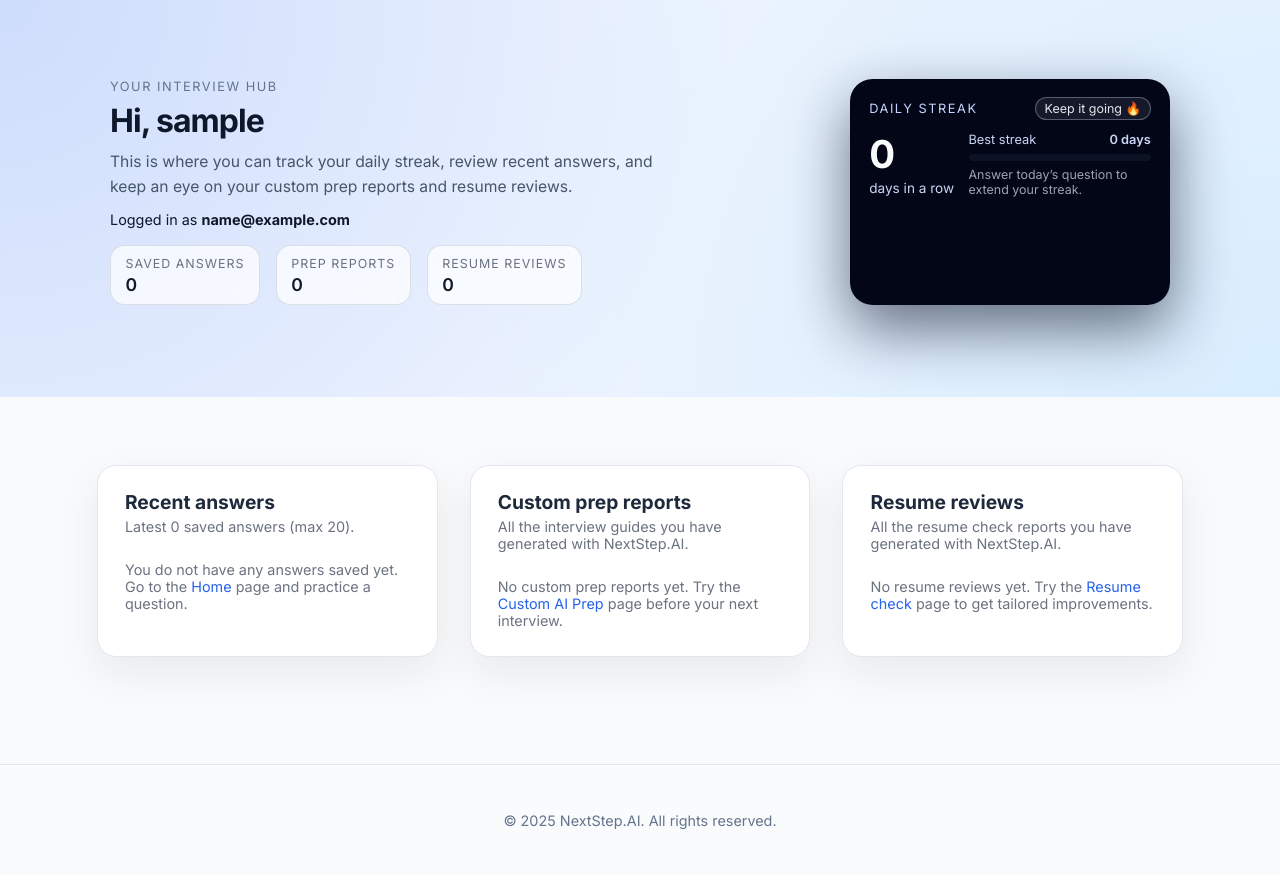
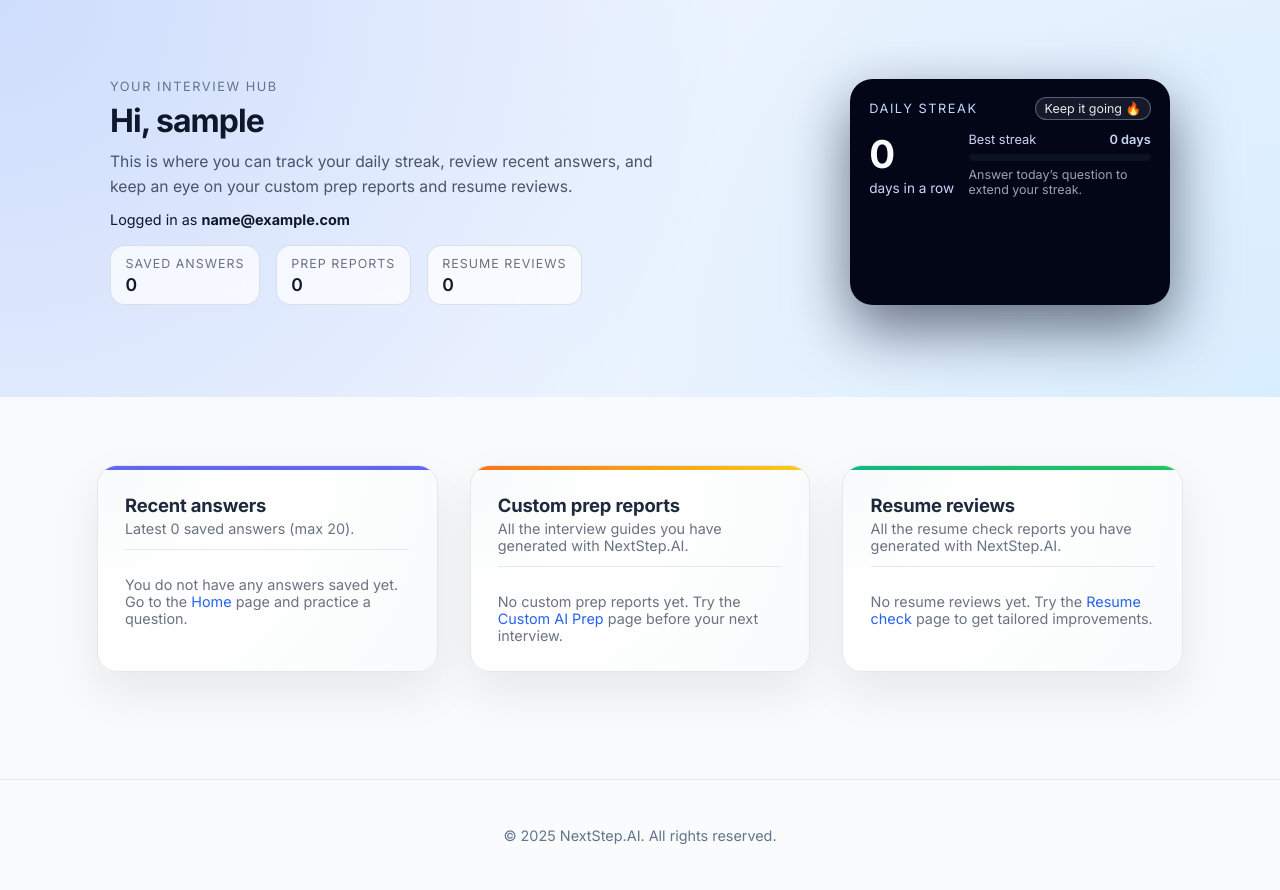
Before and after one commit to fabio-pecora/NextStep.AI, a Flask app: page /profile in a window 1280 px wide. Shown: the part 65-955 px from the top of the page. Before the commit the page ends 895 px from the top, so only its background shows below. Run offline with Flask 3, Linux system fonts and the light colour scheme; the visitor is signed in with stand-in values (Sample User, id 1); data comes from the database, SQL or seed files in the repository; data that the repository does not hold is empty; some libraries are stand-ins or nearby versions.

Commit message:
profile page

```diff
--- a/static/css/profile.css
+++ b/static/css/profile.css
@@ -7,7 +7,7 @@
 }
 
 /* ===========================
-   HERO SECTION (unchanged)
+   HERO SECTION
    =========================== */
 
 .profile-hero {
@@ -238,12 +238,11 @@
   background: #f9fafb;
 }
 
-/* Make the shell a bit wider on this page only */
 .profile-body .app-shell {
   max-width: 1240px;
 }
 
-/* Three equal columns in one row, well distributed */
+/* Three equal cards */
 .profile-grid {
   display: grid;
   grid-template-columns: repeat(3, minmax(0, 1fr));
@@ -251,16 +250,39 @@
   align-items: stretch;
 }
 
-/* Shared card style, stretched to equal height */
+/* Shared card style, premium feel */
 .profile-card {
-  border-radius: 1.2rem;
-  background: #ffffff;
+  position: relative;
+  border-radius: 1.25rem;
+  background: radial-gradient(circle at top left, #f9fafb 0, #ffffff 40%, #f9fafb 100%);
   border: 1px solid #e2e8f0;
-  box-shadow: 0 16px 40px rgba(15, 23, 42, 0.07);
+  box-shadow: 0 20px 45px rgba(15, 23, 42, 0.08);
   padding: 1.5rem 1.7rem 1.7rem;
   height: 100%;
   display: flex;
   flex-direction: column;
+  overflow: hidden;
+}
+
+/* Colored top accent */
+.profile-card::before {
+  content: "";
+  position: absolute;
+  left: 0;
+  right: 0;
+  top: 0;
+  height: 4px;
+  border-radius: 1.25rem 1.25rem 0 0;
+  background: #6366f1;
+}
+
+/* Different accent per card */
+.profile-reports-card::before {
+  background: linear-gradient(to right, #f97316, #facc15);
+}
+
+.profile-resume-card::before {
+  background: linear-gradient(to right, #10b981, #22c55e);
 }
 
 /* Card headers */
@@ -270,18 +292,28 @@
   justify-content: space-between;
   align-items: flex-start;
   gap: 1rem;
-  margin-bottom: 1rem;
+  margin: 0 0 1rem;
+  padding-top: 0.25rem;
+  border-bottom: 1px solid #e5e7eb;
+  padding-bottom: 0.75rem;
 }
 
 .profile-card-header h2 {
   margin: 0 0 0.25rem;
-  font-size: 1.2rem;
+  font-size: 1.15rem;
+  letter-spacing: -0.01em;
 }
 
 .profile-card-subtitle {
   margin: 0;
   font-size: 0.9rem;
   color: #6b7280;
+}
+
+/* Make lists fill card height */
+.profile-card .answers-list,
+.profile-card .reports-list {
+  margin-top: 0.2rem;
 }
 
 /* ===========================
@@ -291,7 +323,7 @@
 .answers-list {
   position: relative;
   margin: 0;
-  padding: 0 0 0 1.4rem; /* space for timeline line */
+  padding: 0 0 0 1.4rem;
   list-style: none;
 }
 
@@ -307,7 +339,7 @@
   opacity: 0.9;
 }
 
-/* Each answer item */
+/* Each item */
 .profile-list-item {
   position: relative;
   border-radius: 1rem;
@@ -515,6 +547,22 @@
   outline-offset: 2px;
 }
 
+/* Resume card specific hover accent */
+.profile-resume-card .profile-list-item:hover {
+  background: #eefdfc;
+  border-color: #5eead4;
+  box-shadow: 0 10px 24px rgba(45, 212, 191, 0.2);
+  transform: translateY(-1px);
+}
+
+.profile-resume-card .profile-report-title {
+  color: #0f766e;
+}
+
+.profile-resume-card .profile-report-hint {
+  color: #0d9488;
+}
+
 /* ===========================
    Responsive tweaks
    =========================== */
@@ -603,20 +651,3 @@
   background: #fff7ed;
   border: 1px solid #fed7aa;
 }
-
-/* Resume review hover accents */
-
-.profile-resume-card .profile-list-item:hover {
-  background: #eefdfc;
-  border-color: #5eead4;
-  box-shadow: 0 10px 24px rgba(45, 212, 191, 0.2);
-  transform: translateY(-1px);
-}
-
-.profile-resume-card .profile-report-title {
-  color: #0f766e;
-}
-
-.profile-resume-card .profile-report-hint {
-  color: #0d9488;
-}
```
Also changed, not shown: templates/profile.html (+4 -80 lines).
